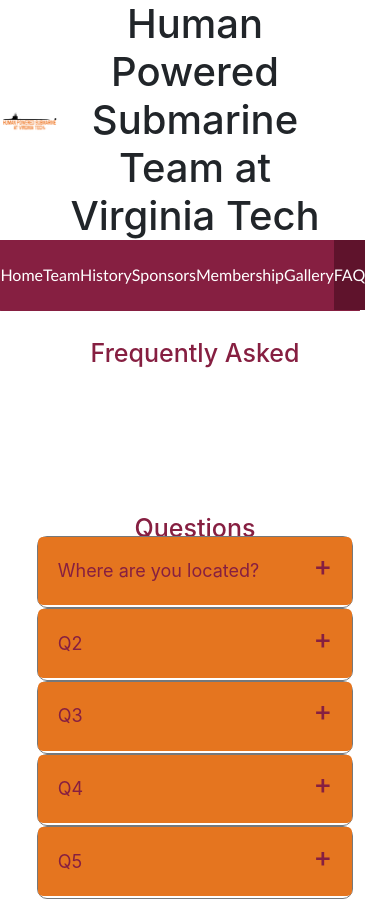
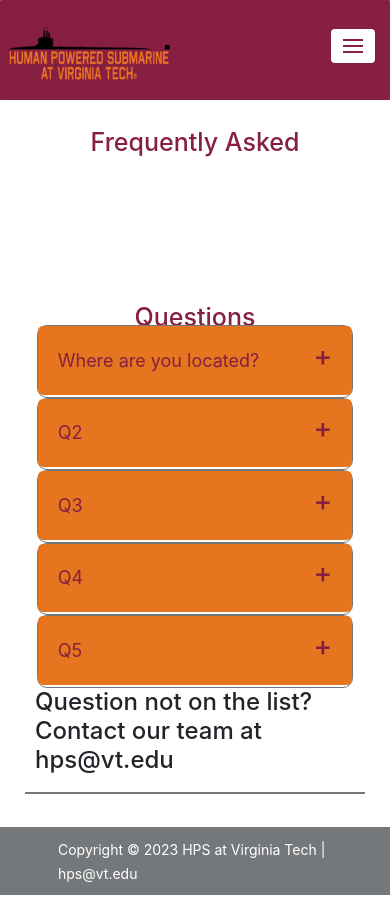
Before and after one commit to VT-HPS/Website, a React (Create React App) app: page /faq in a window 390 px wide. Shown: the top 901 px of the page. Built offline with nearby package versions, Linux system fonts and the light colour scheme.

Commit message:
Add basic collapsing menu, reformat Topbar

```diff
--- a/src/App.css
+++ b/src/App.css
@@ -6,7 +6,6 @@
   padding: 0;
   text-decoration: none;
   box-sizing: border-box;
-  transition: 0.5s;
 }
 
 body,
@@ -41,10 +40,8 @@
 }
 
 .link {
-  width: 100%;
-  height: 70px;
-  margin: 0%;
   display: flex;
+  padding: 5px 25px;
   color: white;
   align-items: center;
   font-family: 'Trebuchet MS', 'Lucida Sans Unicode', 'Lucida Grande', 'Lucida Sans', Arial, sans-serif;
@@ -75,26 +72,116 @@
 /*
 * topbar css
 */
+.topbar_header {
+	position: relative;
+}
+
 .topbar_container {
-  width:  100%;
-  margin-top: 0;
-  position: relative;
-  height: 5%;
-  align-items: center;
+	margin: auto;
 }
 
 .topbar {
   outline-style: blank;
   border-radius: .5%; /* Less rounded corners */
-  padding: .1% .1%; /* Reduced padding */
   display: flex;
+  flex-wrap: wrap;
   align-items: center; /* Centers the items vertically */
+  justify-content: space-between;
   text-align: center;
   position: relative;
-  width: calc(100% - 30px);
   background-color: #861F41;
 }
 
+.nav {
+  height: 100px;
+}
+
+#nav-check{
+  position: absolute;
+	opacity:0;
+	pointer-events: none;
+}
+
+.nav-toggler{
+	height: 34px;
+	width: 44px;
+	background-color: #ffffff;
+	border-radius: 4px;
+	cursor: pointer;
+	display: none;
+	align-items: center;
+	justify-content: center;
+	margin-right: 15px;
+}
+.nav-toggler span{
+	display: block;
+	height: 2px;
+	width: 20px;
+	background-color: #861F41;
+	position: relative;
+}
+.nav-toggler span::before,
+.nav-toggler span::after{
+   content: '';
+   position: absolute;
+   width: 100%;
+   height: 100%;
+   background-color: #861F41;
+   left:0;
+}
+.nav-toggler span::before{
+	top: -6px;
+}
+.nav-toggler span::after{
+	top: 6px;
+}
+
+@media(max-width: 991px) {
+  .nav-toggler{
+    display: flex;
+  }
+  .nav {
+    position: absolute;
+    left:0;
+    top:100%;
+    width: 100%;
+    background-color: var(--color-1);
+    border-top: 1px solid rgba(255,255,255,0.2);
+    opacity:0;
+    visibility: hidden;
+  }
+  .link {
+    width: 100%;
+  }
+  .link_text {
+    display: block;
+    margin:0;
+  }
+
+  #nav-check:checked ~ .nav{
+    opacity: 1;
+    visibility: visible;
+    z-index: 1;
+  }
+
+  #nav-check:focus ~ .nav-toggler{
+    box-shadow: 0 0 15px #000000;
+  }
+
+  #nav-check:checked ~ .nav-toggler span{
+    background-color: transparent;
+  }
+
+  #nav-check:checked ~ .nav-toggler span::before{
+    top:0;
+    transform: rotate(45deg);
+  }
+
+  #nav-check:checked ~ .nav-toggler span::after{
+    top:0;
+    transform: rotate(-45deg);
+  }
+}
 
 /**
 * Submit button css
@@ -378,7 +465,7 @@
 }
 
 .logo {
-  max-width: 100%; /* Make the logo expand to fill the container */
+  max-height: 100px; /* Make the logo expand to fill the container */
   height: auto; /* Maintain aspect ratio */
 }
 
--- a/src/App.jsx
+++ b/src/App.jsx
@@ -11,27 +11,12 @@
 import Topbar from './Components/Topbar';
 import 'bootstrap/dist/css/bootstrap.min.css';
 import CopyrightTag from "./Components/CopyrightTag";
-import logo from './Assets/hps_logo1.png';
-import { Link } from 'react-router-dom';
 
 const App = () => {
 
   return (
     <div>
       <BrowserRouter>
-      <div className="header-container">
-        <div className="logo-container">
-          <Link to="/" className="logo-link">
-            <img src={logo} alt="Logo" className="logo" />
-          </Link>
-        </div>
-        <div className="title-container">
-          <Link to="/" className="title-link">
-            <h1 className="website-title">Human Powered Submarine Team at Virginia Tech</h1>
-          </Link>
-        </div>
-        <div></div> {/* Empty right cell */}
-        </div>
         <div>
           <Topbar/>
         </div>
--- a/src/Components/Topbar.jsx
+++ b/src/Components/Topbar.jsx
@@ -1,5 +1,7 @@
 import { NavLink } from 'react-router-dom';
 import 'react-notifications/lib/notifications.css';
+import logo from '../Assets/hps_logo1.png';
+import { Link } from 'react-router-dom';
 
 /**
  * Creates the top bar that is displayed at the top of every page.
@@ -18,8 +20,19 @@
         { path: '/faq', name: 'FAQ'}
     ];
     return (
+        <header class="topbar_header">
             <div className="topbar_container">
                 <div className="topbar">
+                    <div className="logo">
+                        <Link to="/" className="logo-link">
+                            <img src={logo} alt="Logo" className="logo" />
+                        </Link>
+                    </div>
+                    <input type="checkbox" id="nav-check"></input>
+                    <label for="nav-check" class="nav-toggler">
+                        <span></span>
+                    </label>
+                    <nav class="nav">
                     {
                         menuItem.map(item => (
                             <NavLink to={item.path} className="link" key={item.path}>
@@ -27,9 +40,11 @@
                             </NavLink>
                         ))
                     }
+                    </nav>
                 </div>
                 <main className="main_container">{children}</main>
             </div>
+        </header>
     );
 };
 
```
Lines whose indentation alone changed are shown as unchanged.
